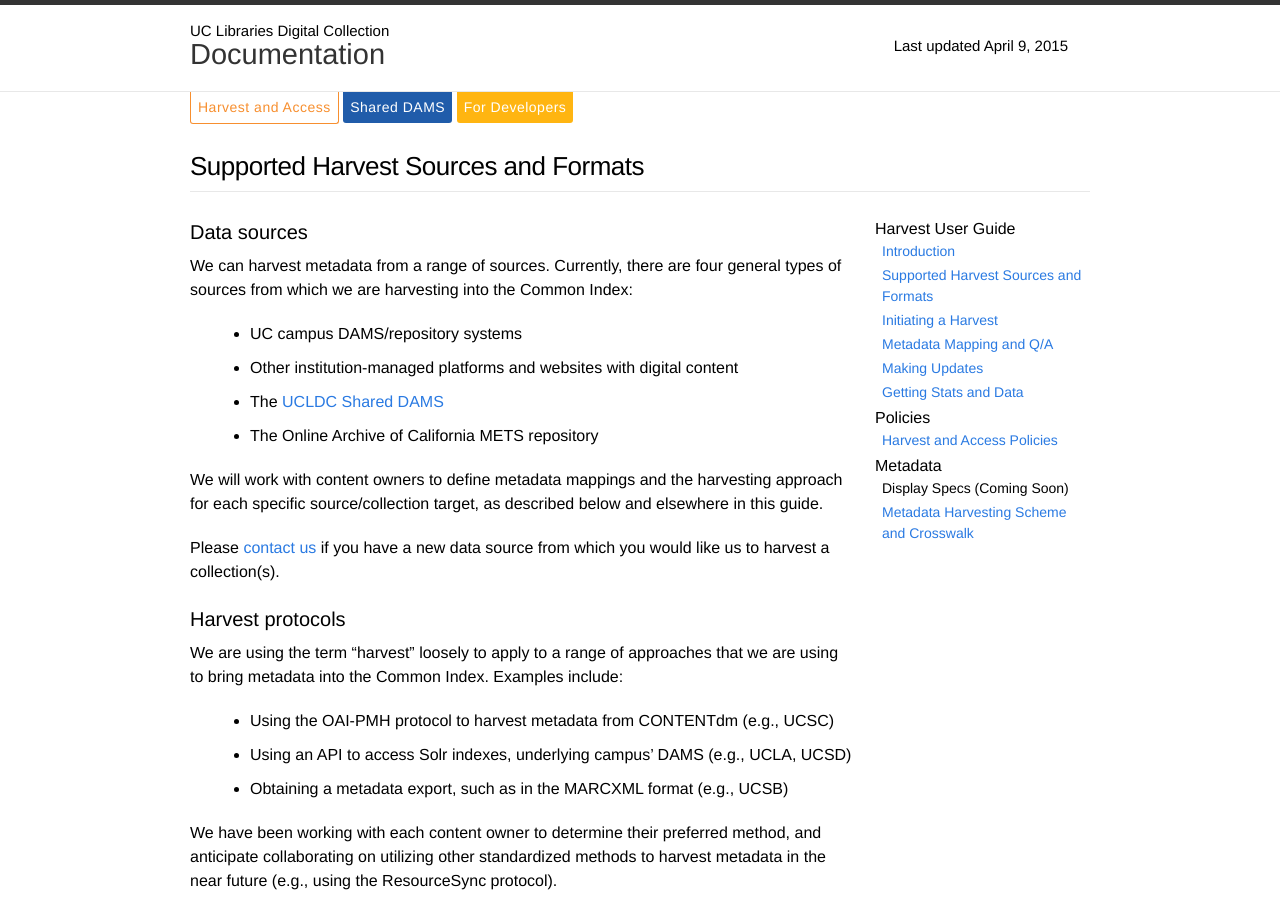
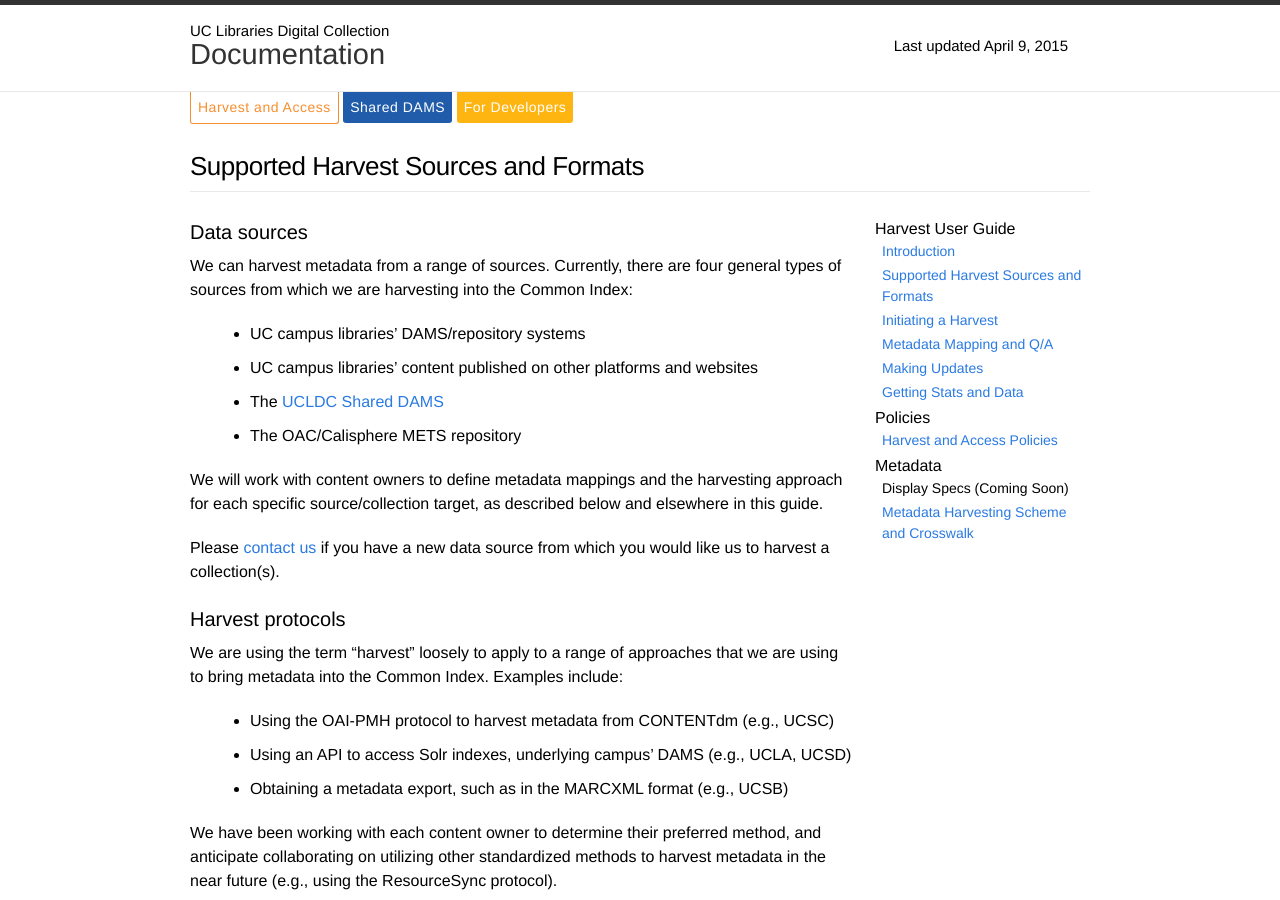
Before and after one commit to ucldc/ucldc-docs, a Jekyll site: the page built from docs/registry/setup.md, in a window 1280 px wide and 900 px high. Built offline with Jekyll 4.4.1, drawn with Linux system fonts in a browser that asks for light colours; nearby versions of some CDN libraries.

Commit message:
Update setup.md

```diff
--- a/docs/registry/setup.md
+++ b/docs/registry/setup.md
@@ -10,10 +10,10 @@ breadcrumbs: Calisphere Admin Guide
 ##Data sources
 We can harvest metadata from a range of sources. Currently, there are four general types of sources from which we are harvesting into the Common Index:
 
-- UC campus DAMS/repository systems
-- Other institution-managed platforms and websites with digital content
+- UC campus libraries' DAMS/repository systems
+- UC campus libraries' content published on other platforms and websites
 - The [UCLDC Shared DAMS]({{ site.url }}{{ site.baseurl }}/docs/dams/index/)
-- The Online Archive of California METS repository
+- The OAC/Calisphere METS repository
 
 We will work with content owners to define metadata mappings and the harvesting approach for each specific source/collection target, as described below and elsewhere in this guide.
 
```
